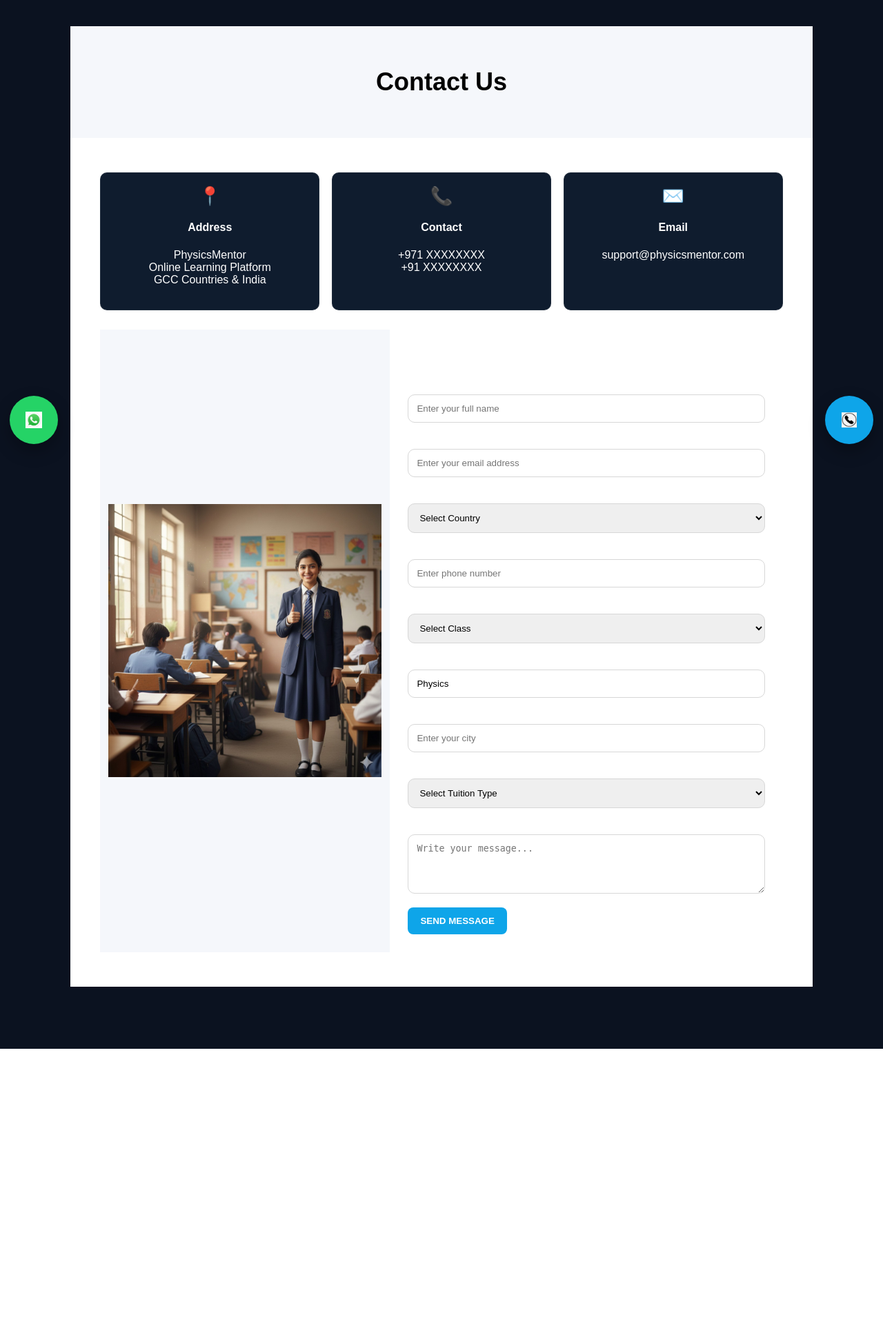
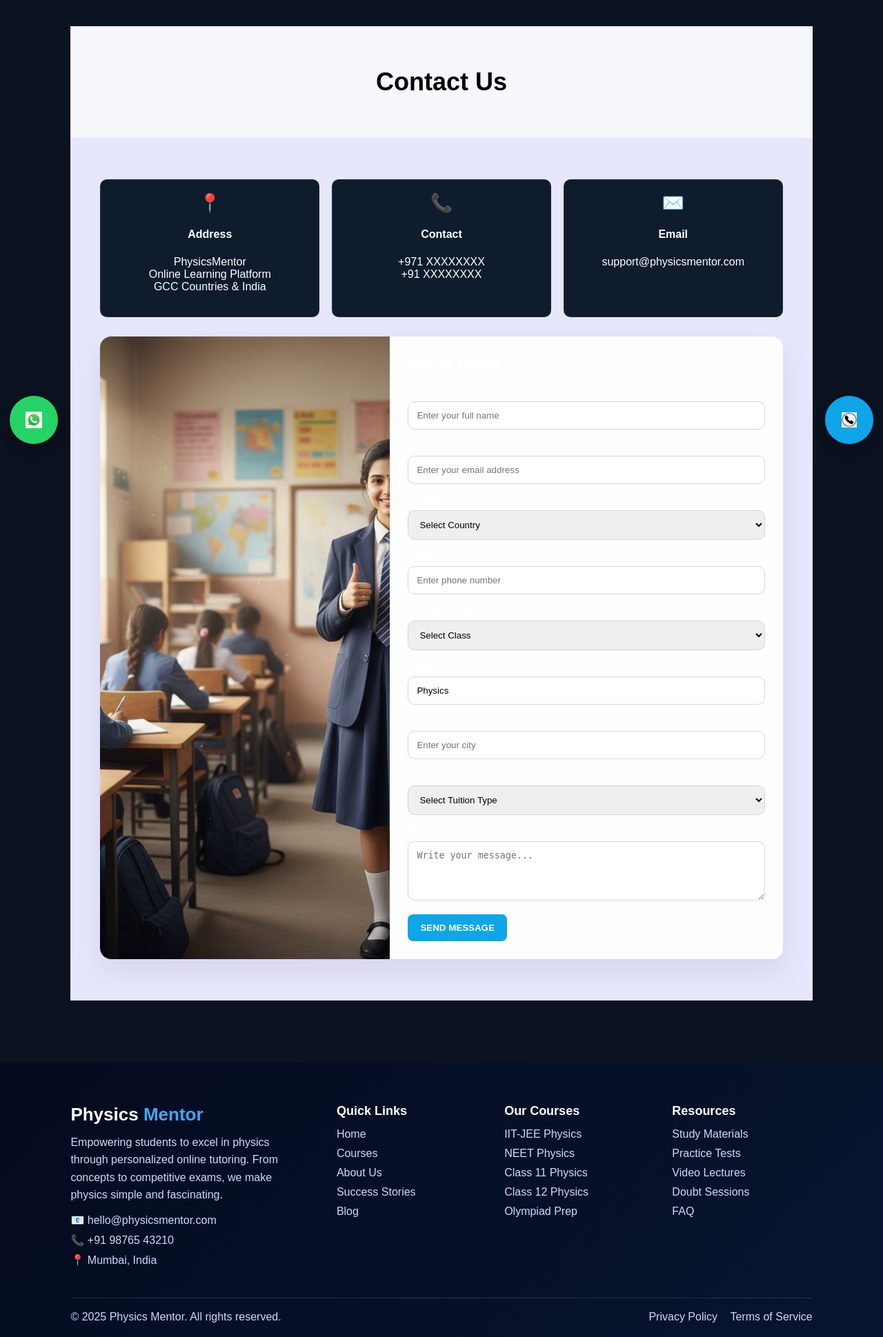
Before and after one commit to Vyshcm/Physics_Mentor_1, a Django app: page /contact/ in a window 1280 px wide. Shown: the part 142-2081 px from the top of the page at 69% size. Before the commit the page ends 1663 px from the top, so only its background shows below. Run offline with Django 5.2, Linux system fonts and the light colour scheme; some libraries are stand-ins or nearby versions.

Commit message:
footer is added to all pages

```diff
--- a/physics_mentor/static/css/contact.css
+++ b/physics_mentor/static/css/contact.css
@@ -13,9 +13,31 @@ h2{
 }
 
 .contact-wrap{
-  background: #ffffff;
-  padding: 50px 0;
+  position: relative;
+  padding: 60px 0;
+
+  /* physics themed background image */
+  background-color: blue;
+  background-repeat: repeat;
+  background-size: 420px;
+  background-position: center;
 }
+
+/* soft white overlay for readability */
+.contact-wrap::before{
+  content: "";
+  position: absolute;
+  inset: 0;
+  background: rgba(255,255,255,0.9);
+  z-index: 0;
+}
+
+/* keep content above overlay */
+.contact-wrap > .container{
+  position: relative;
+  z-index: 1;
+}
+
 .container{
   width: min(1100px, 92%);
   margin: auto;
@@ -42,22 +64,28 @@ h2{
   display: grid;
   grid-template-columns: 420px 1fr;
   align-items: stretch;       /* ✅ both columns same height */
+
+  background: rgba(255,255,255,0.95);
+  border-radius: 16px;
+  overflow: hidden;
+  box-shadow: 0 18px 40px rgba(0,0,0,0.08);
 }
+
 
 
 .contact-img{
   background: #f5f7fb;
-  display: flex;
-  align-items: center;
-  justify-content: center;
-  padding: 12px;
- min-height: 620px;
+
+  overflow: hidden;              /* important */
+
 }
 .contact-img img{
   width: 100%;
   height: 100%;
-   object-fit: contain;        /* ✅ FULL image visible */
-  border-radius: 12px;
+    display: block;
+  object-fit: cover;             /* ✅ removes gaps */
+  object-position: center top;
+
 }
 
 .contact-form{
@@ -118,7 +146,19 @@ h2{
   .f-row{ grid-template-columns: 1fr; }
   .f-row.two-col{ grid-template-columns: 1fr; }
 }
+@media (max-width: 900px){
+  .contact-box{
+    grid-template-columns: 1fr;
+  }
 
+  .contact-img{
+    height: 240px;
+  }
+
+  .contact-img img{
+    object-position: center;
+  }
+}
 
 
 /* ✅ cards hover */
--- a/physics_mentor/static/css/style.css
+++ b/physics_mentor/static/css/style.css
@@ -488,3 +488,89 @@ a.call-float:hover{
   transform: scale(1.08) !important;
   box-shadow: 0 14px 30px rgba(0,0,0,0.35) !important;
 }
+
+
+
+
+
+
+
+
+/* ===== Physics Mentor Footer ===== */
+.pm-footer{
+  background: linear-gradient(135deg, #050b1f, #07152f);
+  color: #cfd8ff;
+  padding: 60px 8% 20px;
+}
+
+.pm-footer__container{
+  display: grid;
+  grid-template-columns: 1.7fr 1fr 1fr 1fr;
+  gap: 40px;
+  align-items: start;
+}
+
+.pm-footer__logo{
+  margin: 0 0 12px;
+  color: #fff;
+  font-size: 26px;
+}
+.pm-footer__logo span{ color:#3fa9f5; }
+
+.pm-footer__text{ margin: 0 0 14px; line-height: 1.6; }
+
+.pm-footer__title{
+  margin: 0 0 14px;
+  color: #fff;
+  font-size: 18px;
+}
+
+.pm-footer__list,
+.pm-footer__contact{
+  list-style: none !important;
+  padding: 0 !important;
+  margin: 0 !important;
+}
+
+.pm-footer__list li,
+.pm-footer__contact li{
+  margin: 0 0 10px;
+}
+
+.pm-footer a{
+  color: #cfd8ff;
+  text-decoration: none;
+}
+.pm-footer a:hover{ color:#3fa9f5; }
+
+.pm-footer__bottom{
+  margin-top: 35px;
+  padding-top: 18px;
+  border-top: 1px solid rgba(255,255,255,0.12);
+  display: flex;
+  justify-content: space-between;
+  align-items: center;
+  flex-wrap: wrap;
+  gap: 12px;
+}
+
+.pm-footer__bottom p{ margin: 0; }
+
+.pm-footer__bottomlinks a{ margin-left: 14px; }
+
+/* Responsive */
+@media (max-width: 992px){
+  .pm-footer__container{
+    grid-template-columns: 1fr 1fr;
+  }
+}
+@media (max-width: 600px){
+  .pm-footer__container{
+    grid-template-columns: 1fr;
+  }
+  .pm-footer__bottom{
+    flex-direction: column;
+    text-align: center;
+  }
+  .pm-footer__bottomlinks a{ margin: 0 10px; }
+}
--- a/physics_mentor/templates/base.html
+++ b/physics_mentor/templates/base.html
@@ -7,7 +7,7 @@
 
     <link rel="stylesheet"
       href="https://cdn.jsdelivr.net/npm/intl-tel-input@19.5.7/build/css/intlTelInput.css">
-    <link rel="stylesheet" href="{% static 'css/style.css' %}?v=5">
+    <link rel="stylesheet" href="{% static 'css/style.css' %}?v=6">
 
 
      {% block extra_css %}{% endblock %}
@@ -55,11 +55,72 @@
 
 <script src="https://cdn.jsdelivr.net/npm/intl-tel-input@19.5.7/build/js/intlTelInput.min.js"></script>
 
+
+
+<footer class="pm-footer">
+  <div class="pm-footer__container">
+
+    <div class="pm-footer__col pm-footer__brand">
+      <h2 class="pm-footer__logo">Physics <span>Mentor</span></h2>
+      <p class="pm-footer__text">
+        Empowering students to excel in physics through personalized online tutoring.
+        From concepts to competitive exams, we make physics simple and fascinating.
+      </p>
+
+      <ul class="pm-footer__contact">
+        <li>📧 hello@physicsmentor.com</li>
+        <li>📞 +91 98765 43210</li>
+        <li>📍 Mumbai, India</li>
+      </ul>
+    </div>
+
+    <div class="pm-footer__col">
+      <h4 class="pm-footer__title">Quick Links</h4>
+      <ul class="pm-footer__list">
+        <li><a href="{% url 'home' %}">Home</a></li>
+        <li><a href="{% url 'courses' %}">Courses</a></li>
+        <li><a href="{% url 'aboutus' %}">About Us</a></li>
+        <li><a href="{% url 'testimonials' %}">Success Stories</a></li>
+        <li><a href="#">Blog</a></li>
+      </ul>
+    </div>
+
+    <div class="pm-footer__col">
+      <h4 class="pm-footer__title">Our Courses</h4>
+      <ul class="pm-footer__list">
+        <li>IIT-JEE Physics</li>
+        <li>NEET Physics</li>
+        <li>Class 11 Physics</li>
+        <li>Class 12 Physics</li>
+        <li>Olympiad Prep</li>
+      </ul>
+    </div>
+
+    <div class="pm-footer__col">
+      <h4 class="pm-footer__title">Resources</h4>
+      <ul class="pm-footer__list">
+        <li>Study Materials</li>
+        <li>Practice Tests</li>
+        <li>Video Lectures</li>
+        <li>Doubt Sessions</li>
+        <li>FAQ</li>
+      </ul>
+    </div>
+
+  </div>
+
+  <div class="pm-footer__bottom">
+    <p>© 2025 Physics Mentor. All rights reserved.</p>
+    <div class="pm-footer__bottomlinks">
+      <a href="#">Privacy Policy</a>
+      <a href="#">Terms of Service</a>
+    </div>
+  </div>
+</footer>
+
 {% block extra_js %}{% endblock %}
 
 {% block extra2_js %}{% endblock %}
 {% block extra3_js %}{% endblock %}
-
-
 </body>
 </html>
```
Also changed, not shown: physics_mentor/static/images/background.jpg (added).
